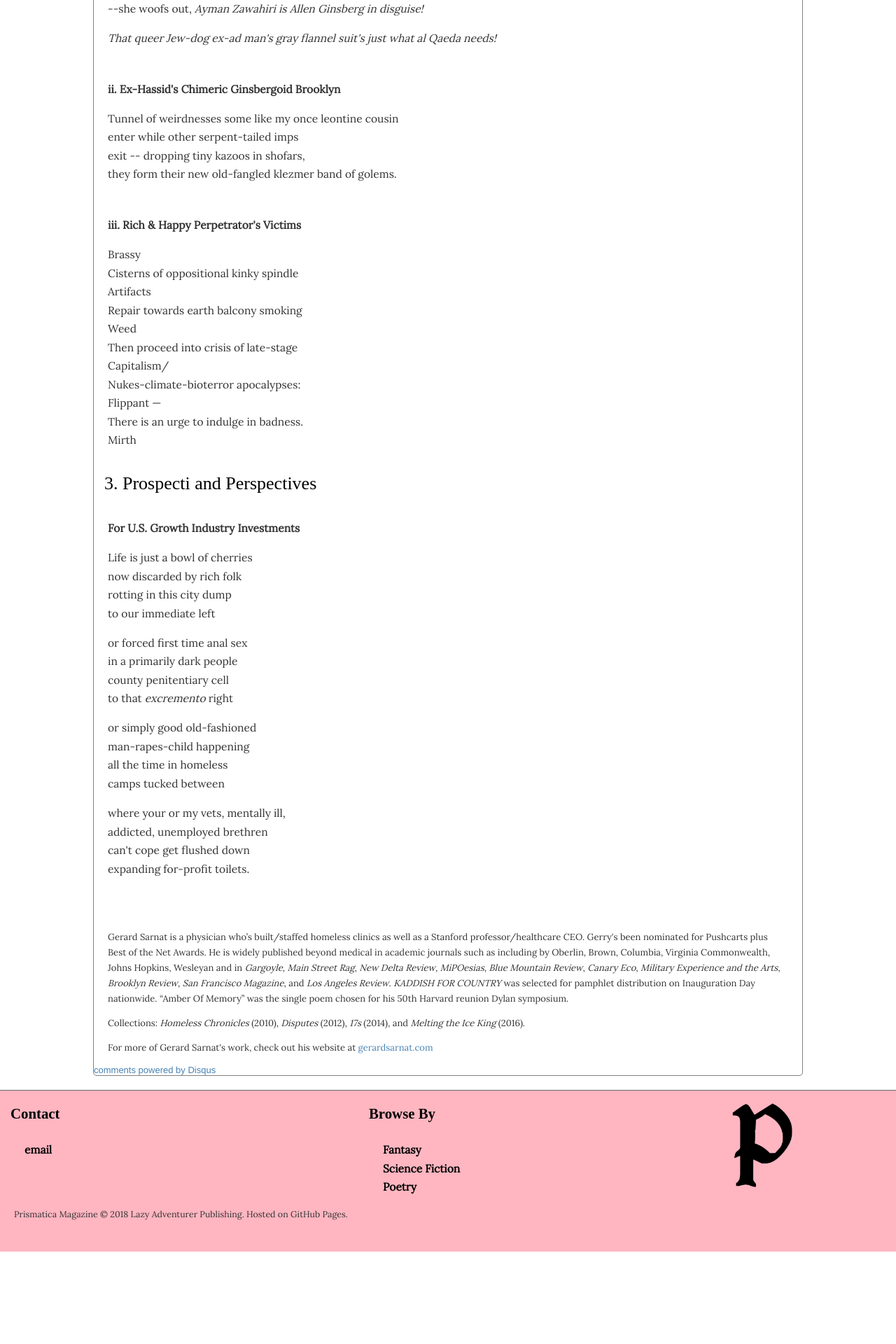
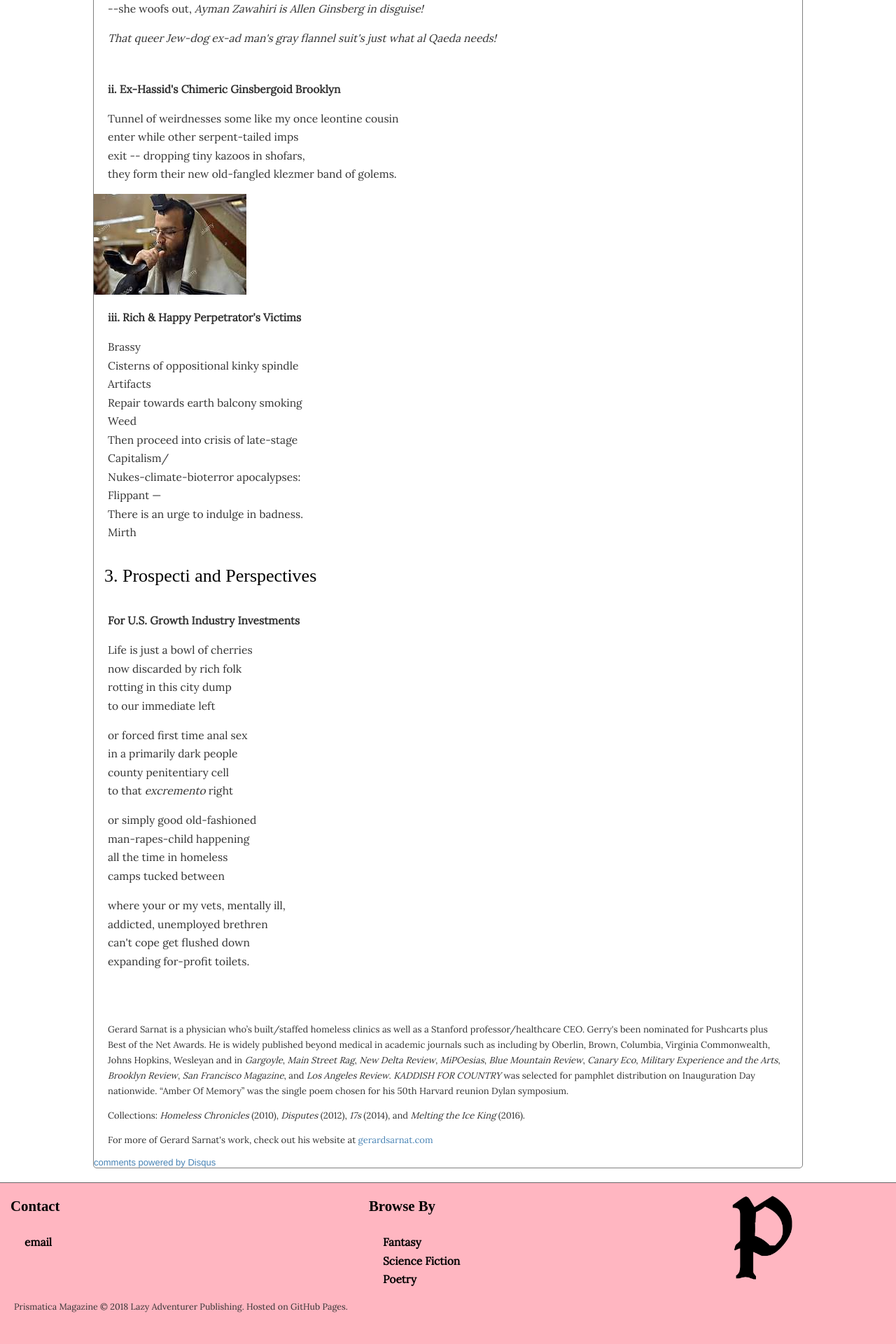
Before and after one commit to lazyadventurerpublishing/prismatica, a Jekyll site: the page built from _posts/2018-11-12-Transquerulous.html, in a window 1280 px wide. Shown: the part 1526-3446 px from the top of the page at 70% size. Built offline with Jekyll 4.4.1, drawn with Linux system fonts in a browser that asks for light colours; some web fonts are replaced; comment, search, counter and statistics services are not loaded; before the commit the page ends 3314 px from its top, so only the background shows below that.

Commit message:
Update 2018-11-12-Transquerulous.html

```diff
--- a/_posts/2018-11-12-Transquerulous.html
+++ b/_posts/2018-11-12-Transquerulous.html
@@ -51,6 +51,7 @@ date: 2018-11-12
 </br>enter while other serpent-tailed imps
 </br>exit -- dropping tiny kazoos in shofars,
 </br>they form their new old-fangled klezmer band of golems.</p>
+<img class="postimg" src="https://github.com/lazyadventurerpublishing/prismatica/blob/master/assets/sarnat-image.png?raw=true">
 
 </br>
 
```
